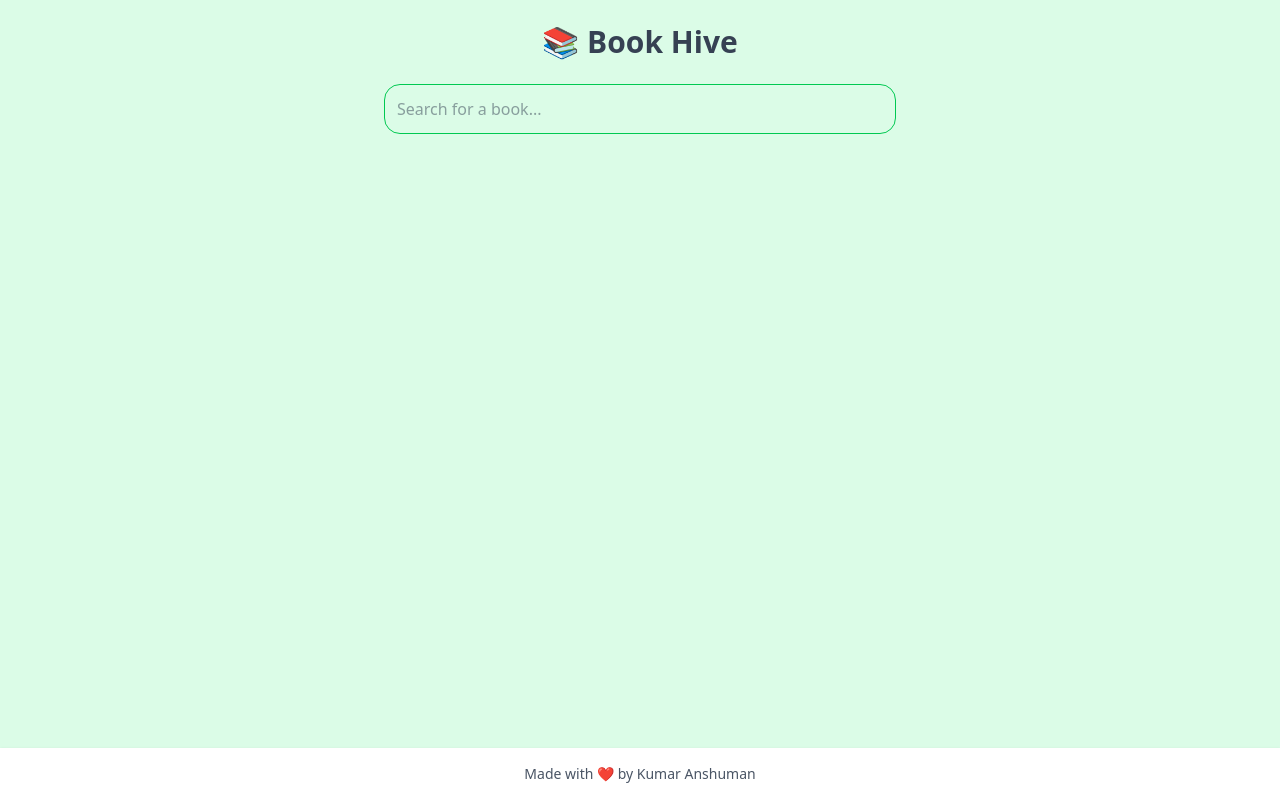
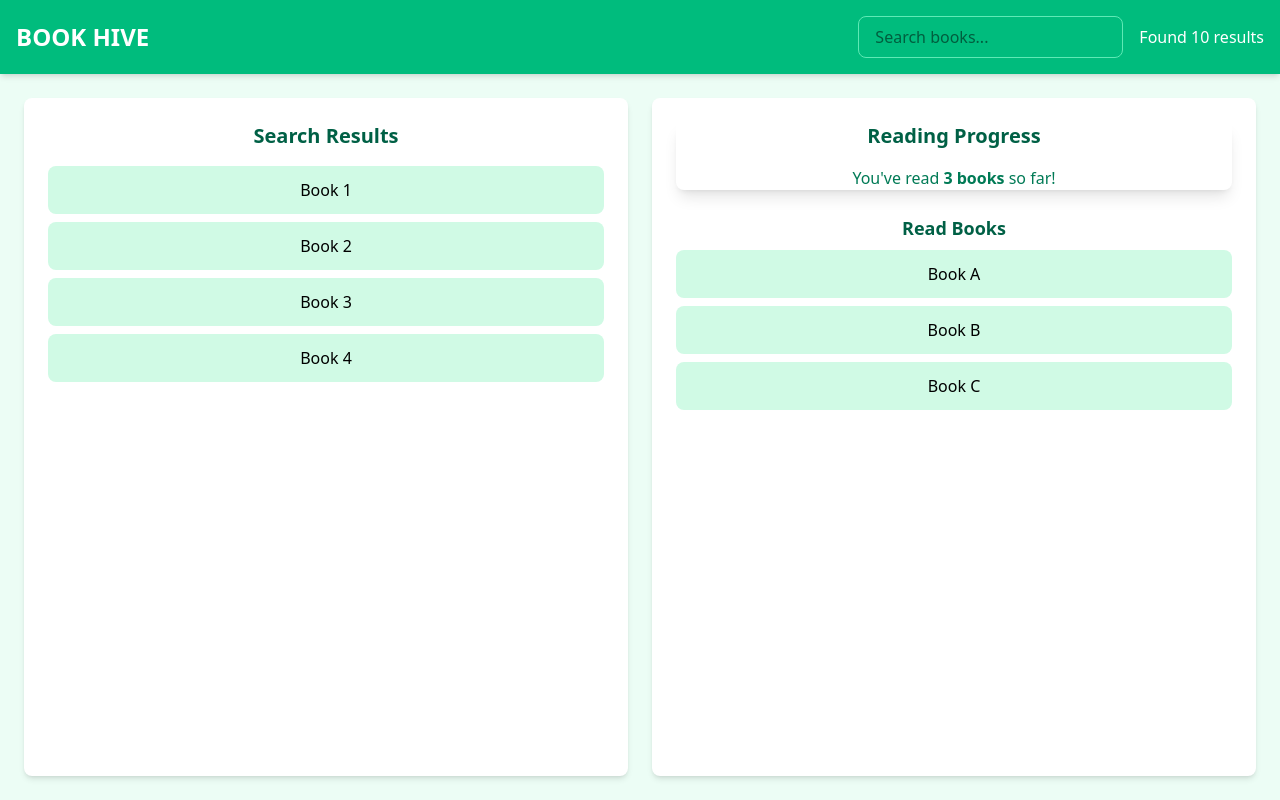
Before and after one commit to Anshuman6484/Learning-React, a React app in the folder 05BookHive/: page / in a window 1280 px wide. Built offline with nearby package versions, Linux system fonts and the light colour scheme; the HTML template or start-up script is replaced by a standard one.

Commit message:
book-hive

```diff
--- a/05BookHive/src/App.jsx
+++ b/05BookHive/src/App.jsx
@@ -1,242 +1,81 @@
-import { useEffect, useState } from 'react'
-import PropTypes from 'prop-types'
-import axios from 'axios'
 import './App.css'
 
 export default function App() {
-  const [books, setBooks] = useState([])
-  const [query, setQuery] = useState('')
-  const [selectedBook, setSelectedBook] = useState(null)
-  const [isLoading, setIsLoading] = useState(false)
-
-  function handleSearch(e) {
-    setQuery(e.target.value)
-    setSelectedBook(null)
-  }
-
-  useEffect(() => {
-    const delay = setTimeout(() => {
-      if (query.trim() === '') {
-        setBooks([])
-        return
-      }
-      async function getBooks() {
-        try {
-          setIsLoading(true)
-          const res = await axios.get(
-            `https://www.googleapis.com/books/v1/volumes?q=${encodeURIComponent(
-              query
-            )}&maxResults=40`
-          )
-          console.log(res)
-          setBooks(res.data.items || [])
-          setIsLoading(false)
-        } catch (err) {
-          console.log(err)
-        }
-      }
-      getBooks()
-    }, 500)
-    return () => clearTimeout(delay)
-  }, [query])
-
   return (
-    <div className="min-h-screen min-w-screen bg-green-100 text-gray-700 flex flex-col">
-      <div className="max-w-5xl mx-auto flex-grow p-6">
+    <div className="flex flex-col h-screen bg-emerald-50">
       <Header />
-        <Search query={query} onSearch={handleSearch} books={books} />
-        <Main
-          books={books}
-          selectedBook={selectedBook}
-          setSelectedBook={setSelectedBook}
-          query={query}
-          isLoading={isLoading}
-        />
-      </div>
-      <Footer />
+      <main className="flex flex-1 container mx-auto p-6 space-x-6">
+        <LeftSection />
+        <RightSection />
+      </main>
     </div>
   )
 }
 
 function Header() {
-  return <h1 className="text-3xl font-bold text-center mb-6">📚 Book Hive</h1>
-}
-
-function Search({ query, onSearch, books }) {
   return (
-    <div className="mb-6">
+    <header className="bg-emerald-500 p-4 shadow-md">
+      <div className="container mx-auto flex justify-between items-center">
+        <h1 className="text-2xl font-bold text-white">BOOK HIVE</h1>
+        <div className="flex items-center space-x-4">
           <input
             type="text"
-        placeholder="Search for a book..."
-        className="w-lg p-3 border border-green-500 rounded-2xl focus:outline-none focus:ring-2 focus:ring-green-500"
-        value={query}
-        onChange={onSearch}
+            placeholder="Search books..."
+            className="px-4 py-2 rounded-lg border border-emerald-300 focus:outline-none focus:ring-2 focus:ring-emerald-600"
           />
-      {query.length > 0 && (
-        <div className="mt-4 text-xl font-bold text-gray-600">
-          Found {books.length} results
+          <span className="text-white">Found 10 results</span>
         </div>
-      )}
       </div>
+    </header>
   )
 }
 
-Search.propTypes = {
-  query: PropTypes.string,
-  onSearch: PropTypes.func,
-  books: PropTypes.array,
-}
-
-function Main({ books, selectedBook, setSelectedBook, query, isLoading }) {
-  function handleClick(e, book) {
-    console.log(book)
-    setSelectedBook(book)
-  }
-
+function LeftSection() {
   return (
-    <div className="grid grid-cols-2 gap-6">
-      <LeftSection
-        books={books}
-        onHandleClick={handleClick}
-        isLoading={isLoading}
-        query={query}
-      />
-      <RightSection selectedBook={selectedBook} query={query} />
-    </div>
+    <section className="w-1/2 bg-white p-6 rounded-lg shadow-md">
+      <h2 className="text-xl font-semibold text-emerald-800 mb-4">
+        Search Results
+      </h2>
+      <ul className="space-y-2">
+        <li className="p-3 bg-emerald-100 rounded-lg hover:bg-emerald-200 cursor-pointer">
+          Book 1
+        </li>
+        <li className="p-3 bg-emerald-100 rounded-lg hover:bg-emerald-200 cursor-pointer">
+          Book 2
+        </li>
+        <li className="p-3 bg-emerald-100 rounded-lg hover:bg-emerald-200 cursor-pointer">
+          Book 3
+        </li>
+        <li className="p-3 bg-emerald-100 rounded-lg hover:bg-emerald-200 cursor-pointer">
+          Book 4
+        </li>
+      </ul>
+    </section>
   )
 }
 
-Main.propTypes = {
-  books: PropTypes.array,
-  selectedBook: PropTypes.object,
-  setSelectedBook: PropTypes.func,
-  query: PropTypes.string,
-  isLoading: PropTypes.bool,
-}
-
-function LeftSection({ books, onHandleClick, isLoading, query }) {
+function RightSection() {
   return (
-    query && (
-      <div className="space-y-4 p-4 rounded-lg">
-        {isLoading ? (
-          <h2>Loading...</h2>
-        ) : (
-          <>
-            <h2 className="text-xl font-semibold mb-3">Search Results</h2>
-            <div className="space-y-4">
-              {books.map((book) => (
-                <div
-                  key={book.id}
-                  className="flex bg-white p-4 rounded-lg cursor-pointer shadow"
-                  onClick={(e) => onHandleClick(e, book)}
-                >
-                  <div className="w-1/3 flex justify-center">
-                    <img
-                      src={
-                        book.volumeInfo.imageLinks?.thumbnail ||
-                        'https://via.placeholder.com/80'
-                      }
-                      alt="Book Cover"
-                      className="w-16 h-24 object-cover"
-                    />
-                  </div>
-
-                  <div className="w-2/3 flex flex-col justify-center items-center text-center">
-                    <h2 className="font-semibold">
-                      {book.volumeInfo.title || 'Unknown Title'}
+    <section className="w-1/2 bg-white p-6 rounded-lg shadow-md">
+      <div className="mb-6 shadow-lg rounded-lg">
+        <h2 className="text-xl font-semibold text-emerald-800 mb-4">
+          Reading Progress
         </h2>
-                    <h4 className="text-sm text-gray-600">
-                      {book.volumeInfo.authors?.join(', ') || 'Unknown Author'}
-                    </h4>
-                    <button className="mt-2 px-3 py-1 bg-green-500 text-white cursor-pointer rounded hover:bg-green-600">
-                      Mark as Read
-                    </button>
-                  </div>
-                </div>
-              ))}
-            </div>
-          </>
-        )}
-      </div>
-    )
-  )
-}
-
-LeftSection.propTypes = {
-  books: PropTypes.array,
-  onHandleClick: PropTypes.func,
-  isLoading: PropTypes.bool,
-  query: PropTypes.string,
-}
-
-function RightSection({ selectedBook, query }) {
-  return (
-    query && (
-      <div className="flex flex-col gap-6">
-        <div className="bg-white p-4 rounded-lg shadow">
-          <h2 className="text-lg font-semibold text-center">Books Read</h2>
-          <p className="text-gray-600 text-center mt-2">
-            You have read <span className="font-bold">X</span> books.
+        <p className="text-emerald-700">
+          You&apos;ve read <span className="font-bold">3 books</span> so far!
         </p>
       </div>
 
-        <div className="bg-white p-4 rounded-lg shadow flex flex-col items-center text-center">
-          {selectedBook ? (
-            <>
-              <h2 className="text-lg font-semibold">
-                {selectedBook.volumeInfo.title || 'Unknown Title'}
-              </h2>
-              <h4 className="text-sm text-gray-600">
-                {selectedBook.volumeInfo.authors?.join(', ') ||
-                  'Unknown Author'}
-              </h4>
-              <img
-                src={
-                  selectedBook.volumeInfo.imageLinks?.thumbnail ||
-                  'https://via.placeholder.com/150'
-                }
-                alt="Book Cover"
-                className="w-32 h-48 object-cover mt-2"
-              />
-              <p className="text-gray-600 mt-2">
-                <span className="font-semibold">Published Date:</span>{' '}
-                {selectedBook.volumeInfo.publishedDate || 'N/A'}
-              </p>
-              <p className="text-gray-600 mt-1">
-                <span className="font-semibold">Publisher:</span>{' '}
-                {selectedBook.volumeInfo.publisher || 'Unknown'}
-              </p>
-              <p className="text-gray-700 mt-4">
-                {selectedBook.volumeInfo.description ||
-                  'No description available for this book.'}
-              </p>
-              <a
-                href={selectedBook.volumeInfo.previewLink}
-                target="_blank"
-                rel="noopener noreferrer"
-                className="mt-4 px-4 py-2 bg-green-500 text-white rounded hover:bg-green-600"
-              >
-                Preview Book
-              </a>
-            </>
-          ) : (
-            <p className="text-gray-600">Click on a book to see its details.</p>
-          )}
+      <div>
+        <h3 className="text-lg font-semibold text-emerald-800 mb-2">
+          Read Books
+        </h3>
+        <ul className="space-y-2">
+          <li className="p-3 bg-emerald-100 rounded-lg">Book A</li>
+          <li className="p-3 bg-emerald-100 rounded-lg">Book B</li>
+          <li className="p-3 bg-emerald-100 rounded-lg">Book C</li>
+        </ul>
       </div>
-      </div>
-    )
+    </section>
   )
 }
-
-RightSection.propTypes = {
-  selectedBook: PropTypes.object,
-  query: PropTypes.string,
-}
-
-function Footer() {
-  return (
-    <footer className="text-center p-4 bg-white shadow mt-6">
-      <p className="text-sm text-gray-600">Made with ❤️ by Kumar Anshuman</p>
-    </footer>
-  )
-}
```
Lines whose indentation alone changed are shown as unchanged.
